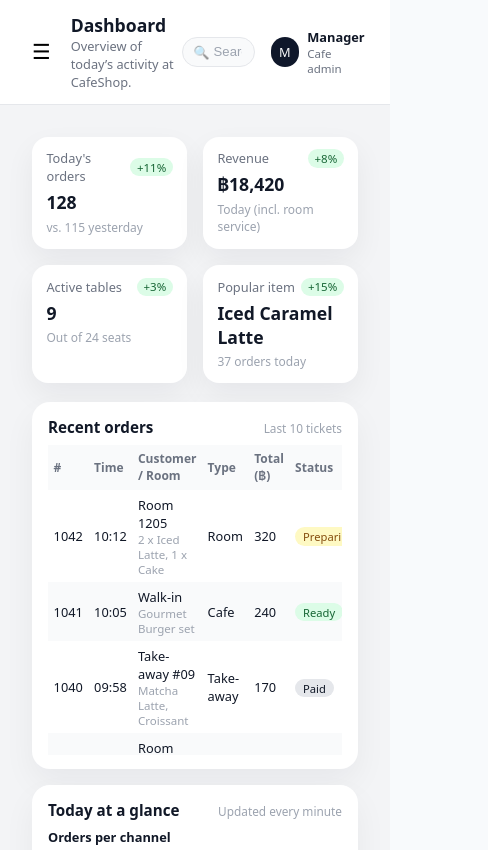
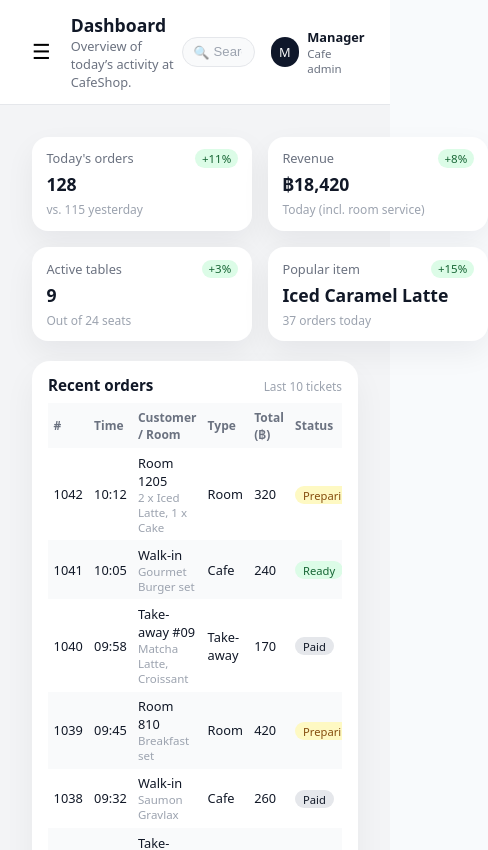
Before and after one commit to Hsuy33mon/Cafe_Shop_Ordering_System_Frontend, a Vue app: page /admin in a window 390 px wide. Shown: the top 850 px of the page, 488 px wide, since content can reach past the window. Built offline with nearby package versions, Linux system fonts and the light colour scheme.

Commit message:
fixed responsive

```diff
--- a/src/styles/admin/admin-common.css
+++ b/src/styles/admin/admin-common.css
@@ -24,13 +24,22 @@
 }
 
 /* RESPONSIVE LAYOUT ONLY */
+ /* Desktop only */
+.admin-page {
+  display: grid;
+  grid-template-columns: 240px minmax(0, 1fr);
+  min-height: 100vh;
+}
+
+/* Tablet + Mobile: sidebar is overlay */
 @media (max-width: 1024px) {
   .admin-page {
-    grid-template-columns: 70px minmax(0, 1fr);
+    grid-template-columns: minmax(0, 1fr);
   }
 }
 
-@media (max-width: 800px) {
+
+@media (max-width: 768px) {
   .admin-page {
     grid-template-columns: minmax(0, 1fr);
   }
@@ -316,15 +325,15 @@
   font-size: 0.7rem;
 }
 
-@media (max-width: 900px) {
+/* @media (max-width: 900px) {
   .menu-header {
     flex-direction: column;
     align-items: flex-start;
     gap: 0.5rem;
   }
-}
+} */
 
-@media (max-width: 900px) {
+/* @media (max-width: 900px) {
   .filters-row {
     flex-direction: column;
     align-items: stretch;
@@ -337,4 +346,4 @@
   .filter-select {
     width: 100%;
   }
-}
+} */
--- a/src/styles/admin/dashboard.css
+++ b/src/styles/admin/dashboard.css
@@ -88,7 +88,6 @@
 
 /* Orders table */
 .table-wrapper {
-  max-height: 310px;
   overflow: auto;
 }
 
@@ -255,7 +254,7 @@
   }
 
   .kpi-grid {
-    grid-template-columns: repeat(2, minmax(0, 1fr));
+    grid-template-columns: repeat(2, minmax(220px, 1fr));
   }
 
   .middle-grid {
--- a/src/styles/admin/sidebar.css
+++ b/src/styles/admin/sidebar.css
@@ -73,7 +73,7 @@
   text-align: center;
 }
 
-sidebar-link:hover {
+.sidebar-link:hover {
   background-color: rgba(148, 163, 184, 0.25);
   text-decoration: none;
 }
```
